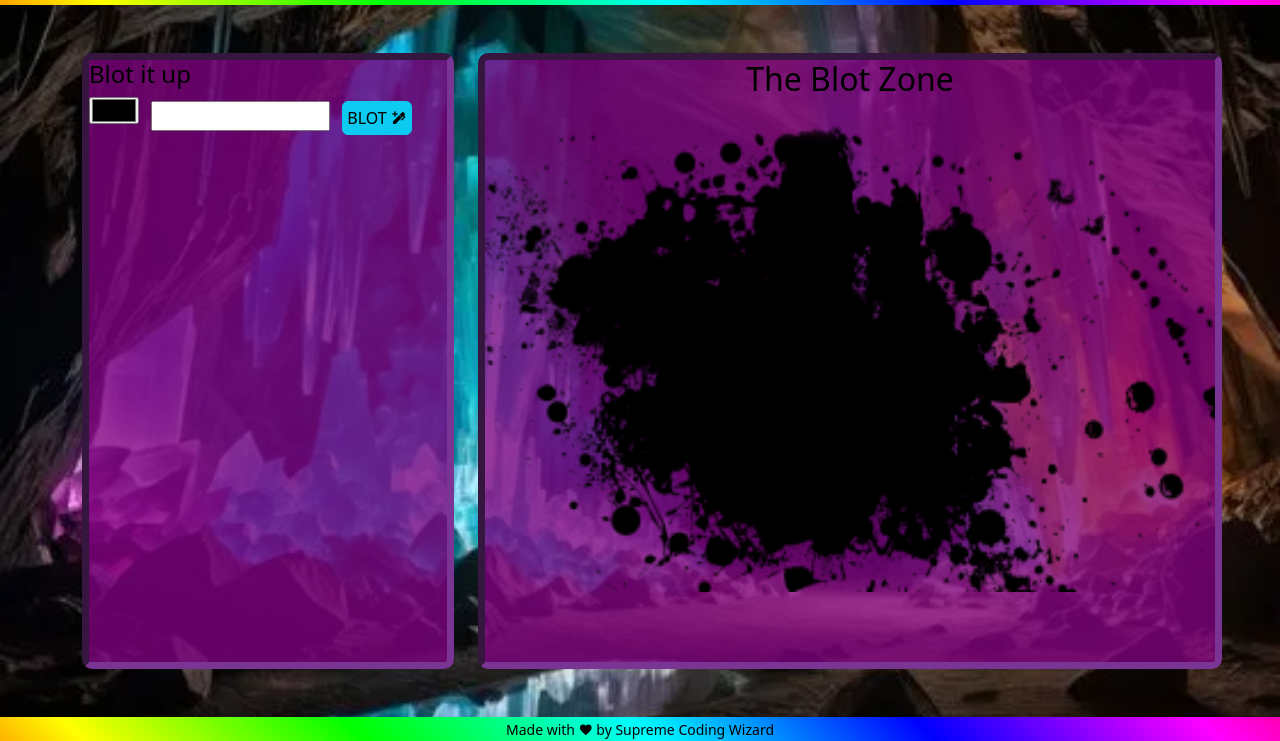
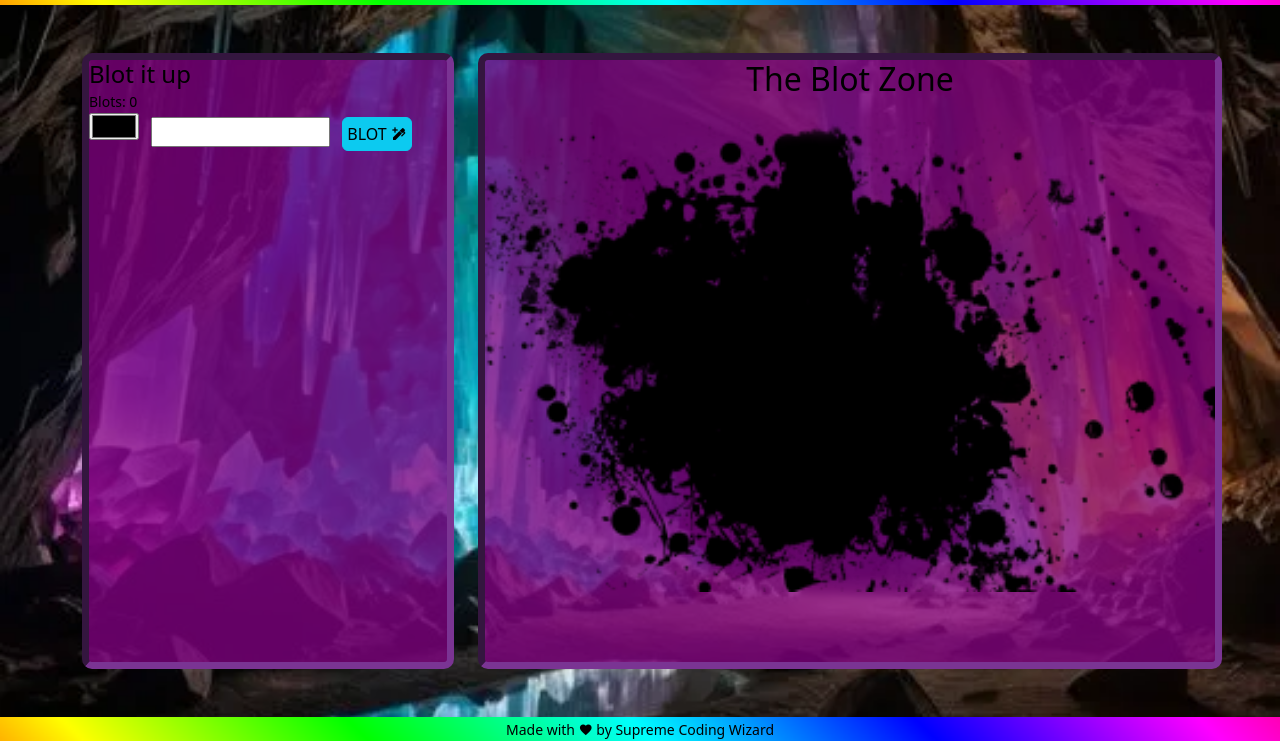
Before and after one commit to Chase-McLain/Blot, a plain HTML site: page index.html in a window 1280 px wide. Shown: the part 59-800 px from the top of the page. Drawn offline with nearby package versions, Linux system fonts and the light colour scheme; a web font is replaced by a local one.

Commit message:
blot counter

```diff
--- a/app/controllers/blotController.js
+++ b/app/controllers/blotController.js
@@ -11,8 +11,10 @@ export class blotController {
   constructor() {
     // console.log('blot')
     this.drawBlotSelector()
+    this.drawBlotSelector()
     AppState.on('blots', this.drawBlotSelector)
     AppState.on('activeBlot', this.drawActiveBlot)
+    AppState.on('blots', this.drawBlotCounter)
     // blotservice.saveBlotState()
     blotservice.loadBlotState()
 
@@ -44,6 +46,14 @@ export class blotController {
         </div>`
 
   }
+
+  drawBlotCounter() {
+    let blotCounterElement = document.getElementById('blot-counter')
+    let blotTotal = AppState.blots.length
+    blotCounterElement.innerHTML = `<small class="text-black">Blots: ${blotTotal}</small>`
+
+  }
+
 
 
   selectBlot(blotId) {
--- a/app/services/blotService.js
+++ b/app/services/blotService.js
@@ -25,6 +25,10 @@ class BlotService {
     const newBlot = new blot(blotData)
     AppState.blots.push(newBlot)
     this.saveBlotState()
+  }
+
+  blotCounter() {
+
   }
 
   saveBlot(form) {
--- a/index.html
+++ b/index.html
@@ -30,7 +30,10 @@
   <main class="container pt-5 pb-5 gap-4">
     <section class="row"></section>
     <div class="col-md-4 blot-selector">
-      <h4 class="text-black">Blot it up</h4>
+      <h4 class="text-black mb-0">Blot it up</h4>
+      <span id="blot-counter">
+        <small class="text-black">Blots:</small>
+      </span>
       <form onsubmit="app.BlotController.createBlot()">
         <div class="">
           <input id="blot-color" type="color" name="color" class="">
```
